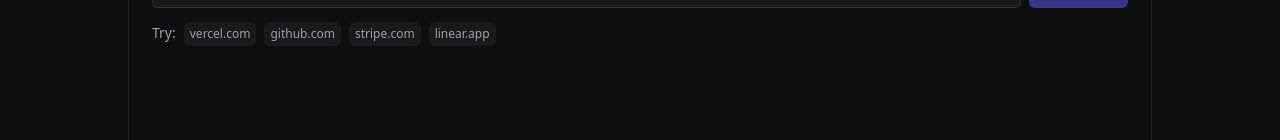
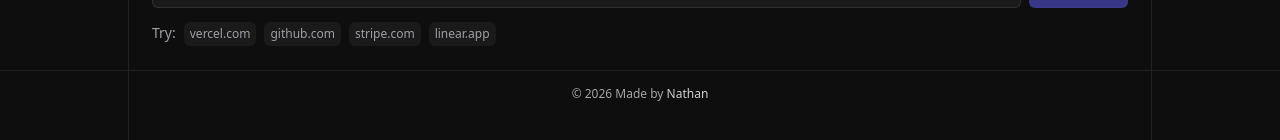
Before and after one commit to SchroederNathan/seo-toolkit, a Next.js app: page / in a window 1280 px wide. Shown: the part 198-338 px from the top of the page. Built offline with nearby package versions, Linux system fonts and the light colour scheme.

Commit message:
feat: add footer with year and link to nathanschroeder.dev

```diff
--- a/app/page.tsx
+++ b/app/page.tsx
@@ -94,6 +94,20 @@ export default function Home() {
             </TabPanel>
           </TabPanels>
         </TabGroup>
+
+        <HLine />
+
+        <footer className="py-4 text-center text-xs text-brand-10">
+          © {new Date().getFullYear()} Made by{" "}
+          <a
+            href="https://nathanschroeder.dev"
+            target="_blank"
+            rel="noopener noreferrer"
+            className="text-brand-11 hover:text-brand-12 transition-colors"
+          >
+            Nathan
+          </a>
+        </footer>
       </div>
     </div>
   );
```
